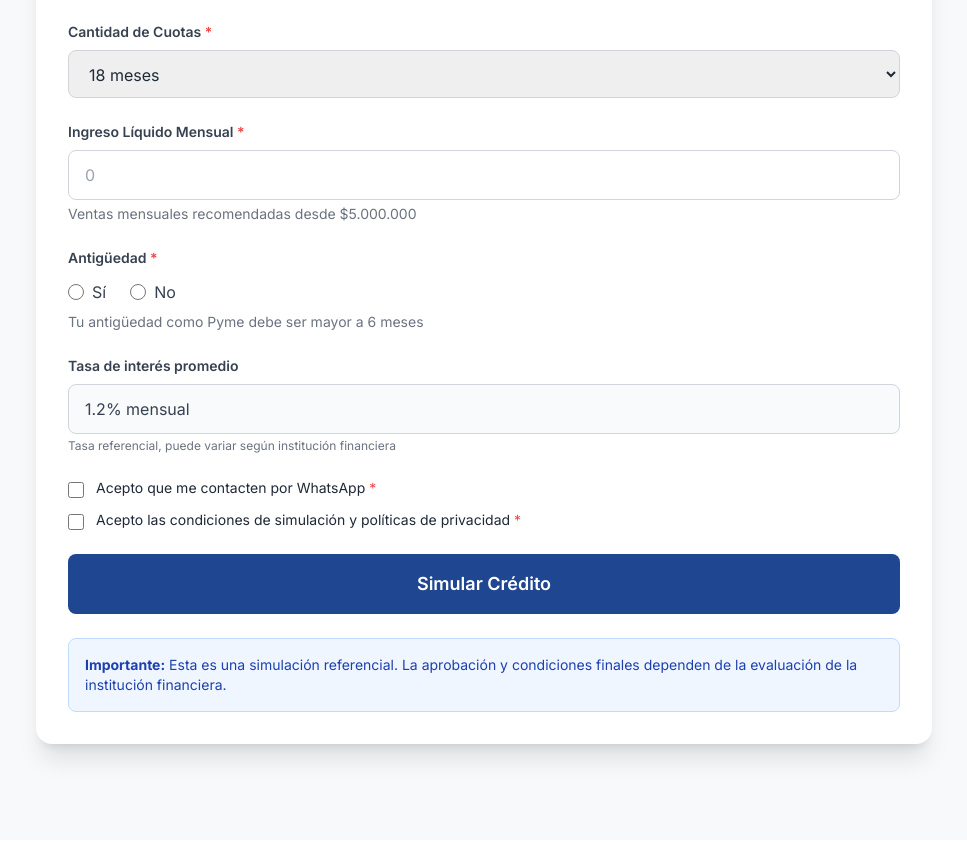
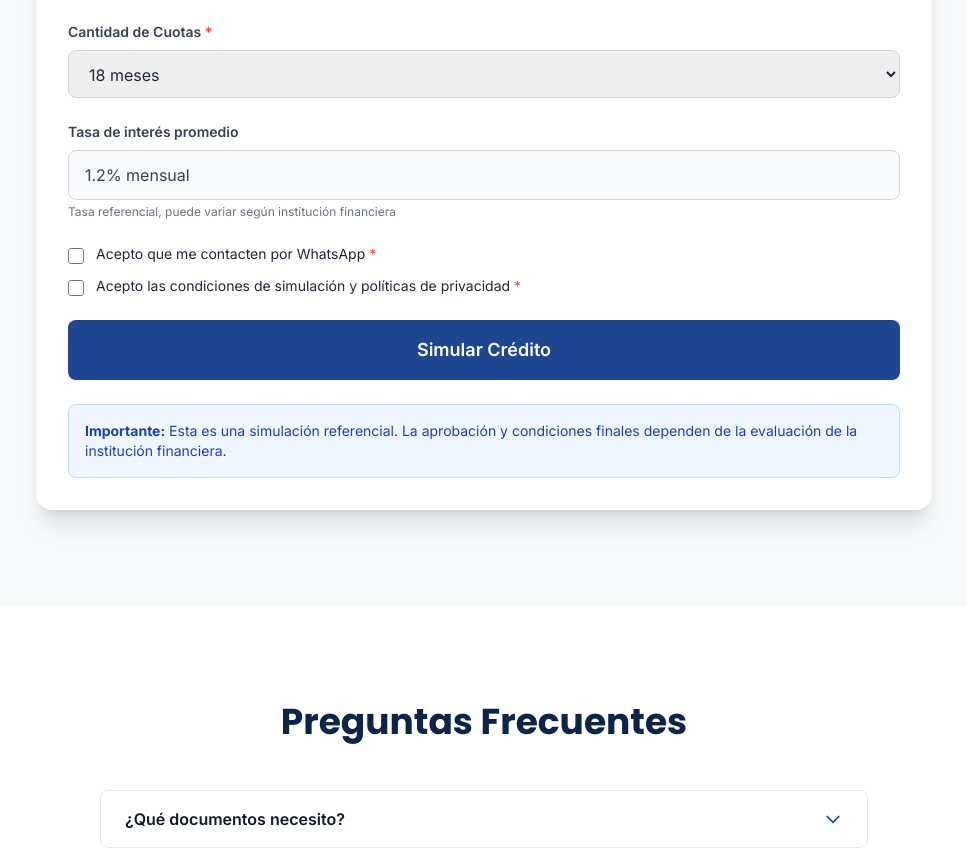
Before and after one commit to riodaah/serfibanc-website, a React (Vite) app: page /credito-pyme in a window 1280 px wide. Shown: the part 1426-2288 px from the top of the page, without its empty margins (156-1123 px from the left). Built offline with nearby package versions, Linux system fonts and the light colour scheme; the HTML template or start-up script is replaced by a standard one.

Commit message:
Fix: Correccion valores simuladores - PYME hasta 120M, Automotriz hasta 100M, simplificado formulario PYME

```diff
--- a/src/components/SimuladorPyme.jsx
+++ b/src/components/SimuladorPyme.jsx
@@ -10,8 +10,6 @@ const SimuladorPyme = () => {
   const [formData, setFormData] = useState({
     monto: configSimulacion.opcionesMonto[2] || configSimulacion.opcionesMonto[0], // Valor por defecto
     cuotas: configSimulacion.opcionesCuotas[2] || configSimulacion.opcionesCuotas[0],
-    ingresoMensual: '',
-    antiguedad: '',
     aceptaWhatsapp: false,
     aceptaCondiciones: false
   });
@@ -68,10 +66,6 @@ const SimuladorPyme = () => {
 
     if (!formData.monto) nuevosErrores.monto = 'Selecciona un monto';
     if (!formData.cuotas) nuevosErrores.cuotas = 'Selecciona cantidad de cuotas';
-    if (!formData.ingresoMensual || formData.ingresoMensual <= 0) {
-      nuevosErrores.ingresoMensual = 'Ingresa tu ingreso mensual';
-    }
-    if (!formData.antiguedad) nuevosErrores.antiguedad = 'Selecciona una opción';
     if (!formData.aceptaWhatsapp) nuevosErrores.aceptaWhatsapp = 'Debes aceptar contacto por WhatsApp';
     if (!formData.aceptaCondiciones) nuevosErrores.aceptaCondiciones = 'Debes aceptar las condiciones';
 
@@ -159,61 +153,6 @@ const SimuladorPyme = () => {
             {errores.cuotas && <p className="text-red-500 text-sm mt-1">{errores.cuotas}</p>}
           </div>
 
-          {/* Ingreso Líquido Mensual */}
-          <div>
-            <label className="block text-sm font-semibold text-gray-700 mb-2">
-              Ingreso Líquido Mensual <span className="text-red-500">*</span>
-            </label>
-            <input
-              type="number"
-              name="ingresoMensual"
-              value={formData.ingresoMensual}
-              onChange={handleChange}
-              min="0"
-              className={`w-full px-4 py-3 rounded-lg border ${errores.ingresoMensual ? 'border-red-500' : 'border-gray-300'} focus:border-primary-medium focus:ring-2 focus:ring-primary-light/50 outline-none transition-all`}
-              placeholder="0"
-            />
-            <p className="text-sm text-gray-500 mt-1">
-              Ventas mensuales recomendadas desde {formatearMonto(config.productos.pyme.ventasMinimas)}
-            </p>
-            {errores.ingresoMensual && <p className="text-red-500 text-sm mt-1">{errores.ingresoMensual}</p>}
-          </div>
-
-          {/* Antigüedad */}
-          <div>
-            <label className="block text-sm font-semibold text-gray-700 mb-3">
-              Antigüedad <span className="text-red-500">*</span>
-            </label>
-            <div className="flex gap-6">
-              <label className="flex items-center cursor-pointer">
-                <input
-                  type="radio"
-                  name="antiguedad"
-                  value="si"
-                  checked={formData.antiguedad === 'si'}
-                  onChange={handleChange}
-                  className="w-4 h-4 text-primary-medium focus:ring-primary-light"
-                />
-                <span className="ml-2 text-gray-700">Sí</span>
-              </label>
-              <label className="flex items-center cursor-pointer">
-                <input
-                  type="radio"
-                  name="antiguedad"
-                  value="no"
-                  checked={formData.antiguedad === 'no'}
-                  onChange={handleChange}
-                  className="w-4 h-4 text-primary-medium focus:ring-primary-light"
-                />
-                <span className="ml-2 text-gray-700">No</span>
-              </label>
-            </div>
-            <p className="text-sm text-gray-500 mt-2">
-              Tu antigüedad como Pyme debe ser mayor a 6 meses
-            </p>
-            {errores.antiguedad && <p className="text-red-500 text-sm mt-1">{errores.antiguedad}</p>}
-          </div>
-
           {/* Tasa de Interés */}
           <div>
             <label className="block text-sm font-semibold text-gray-700 mb-2">
--- a/src/config.json
+++ b/src/config.json
@@ -12,7 +12,7 @@
     "tasaInteresPorDefecto": 1.2,
     "pyme": {
       "montoMin": 5000000,
-      "montoMax": 45000000,
+      "montoMax": 120000000,
       "opcionesMonto": [
         5000000,
         7000000,
@@ -23,7 +23,14 @@
         30000000,
         35000000,
         40000000,
-        45000000
+        45000000,
+        50000000,
+        60000000,
+        70000000,
+        80000000,
+        90000000,
+        100000000,
+        120000000
       ],
       "opcionesCuotas": [6, 12, 18, 24, 30, 36, 42, 48, 54, 60],
       "tipoCuota": "meses"
@@ -66,7 +73,7 @@
     },
     "automotriz": {
       "montoMin": 5000000,
-      "montoMax": 20000000,
+      "montoMax": 100000000,
       "opcionesMonto": [
         5000000,
         6000000,
@@ -78,7 +85,17 @@
         14000000,
         16000000,
         18000000,
-        20000000
+        20000000,
+        25000000,
+        30000000,
+        35000000,
+        40000000,
+        50000000,
+        60000000,
+        70000000,
+        80000000,
+        90000000,
+        100000000
       ],
       "opcionesCuotas": [12, 18, 24, 30, 36, 42, 48, 54, 60, 66, 72],
       "tipoCuota": "meses"
```
